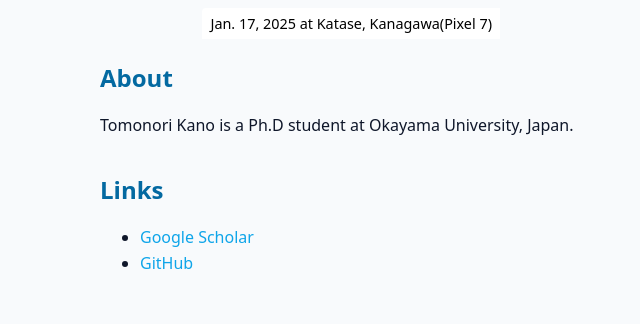
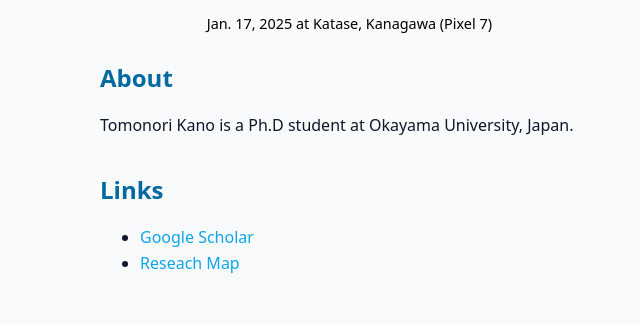
Before and after one commit to kano4080/kano4080.github.io, a plain HTML site: page index.html in a window 1280 px wide. Shown: the part 411-735 px from the top of the page, 180-820 px from the left. Drawn offline with Linux system fonts and the light colour scheme.

Commit message:
Update index.html

```diff
--- a/index.html
+++ b/index.html
@@ -51,7 +51,7 @@
     position: absolute;
     right: 0px;       /* 右からの距離 */
     bottom: 0px;     /* 下からの距離 */
-    background: white;
+    background: transparent;
     color: black;
     padding: 4px 8px;
     font-size: 0.9rem;
@@ -87,8 +87,8 @@
 
   <main>
     <div class="photo-container">
-    <img src="assets/image.jpg" alt="プロフィール画像" class="avatar">
-  　<div class="caption"> Jan. 17, 2025 at Katase, Kanagawa(Pixel 7)</div>
+    <img src="assets/image.jpg" alt="Profile" class="avatar">
+  　<div class="caption"> Jan. 17, 2025 at Katase, Kanagawa (Pixel 7)</div>
 　　</div>
 
     <section>
@@ -100,7 +100,7 @@
       <h2>Links</h2>
       <ul>
         <li><a href="https://scholar.google.com/citations?user=LvAPuqsAAAAJ&hl=en">Google Scholar</a></li>
-        <li><a href="https://github.com/kano4080">GitHub</a></li>
+        <li><a href="https://researchmap.jp/TomonoriKano?lang=en">Reseach Map</a></li>
       </ul>
     </section>
   </main>
```
